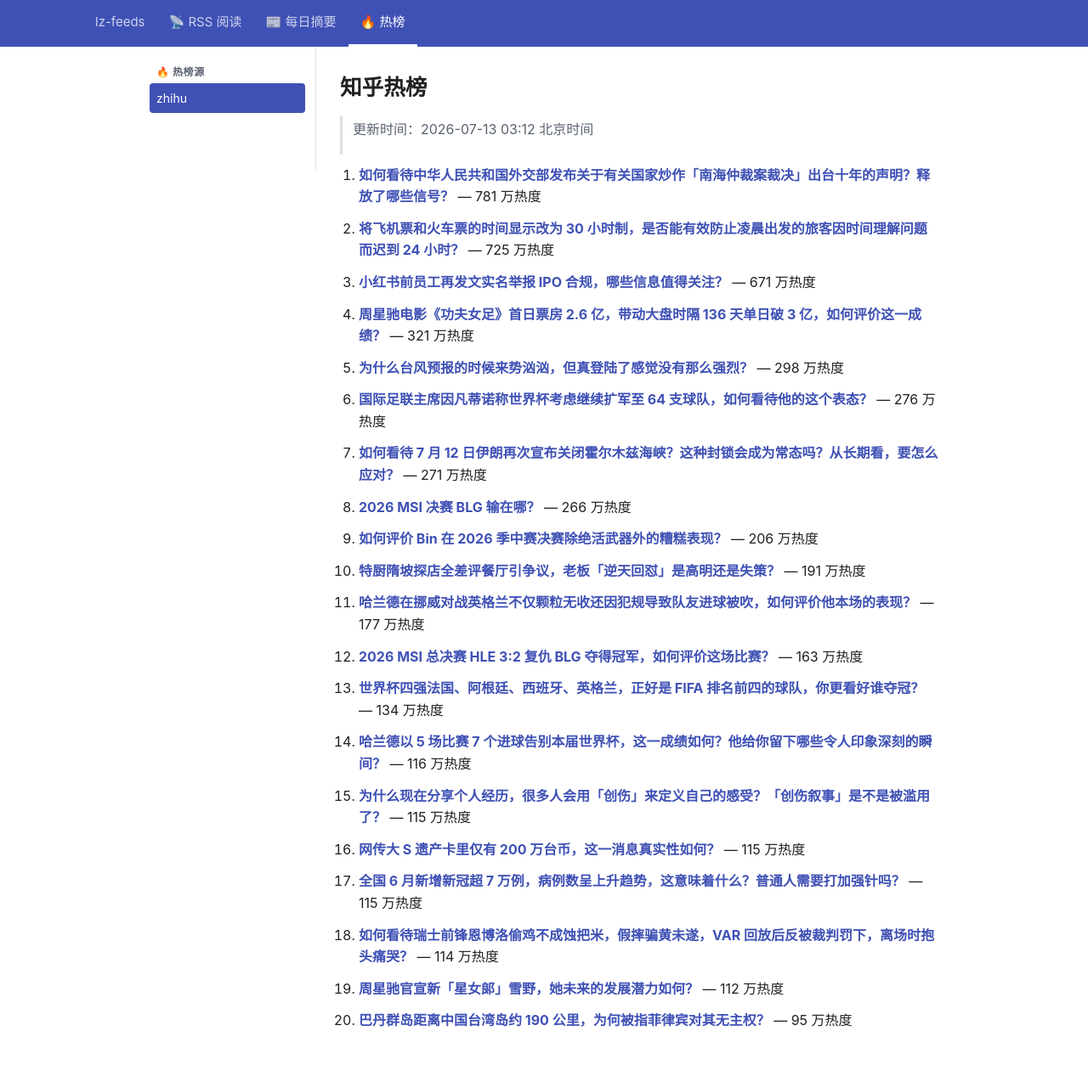
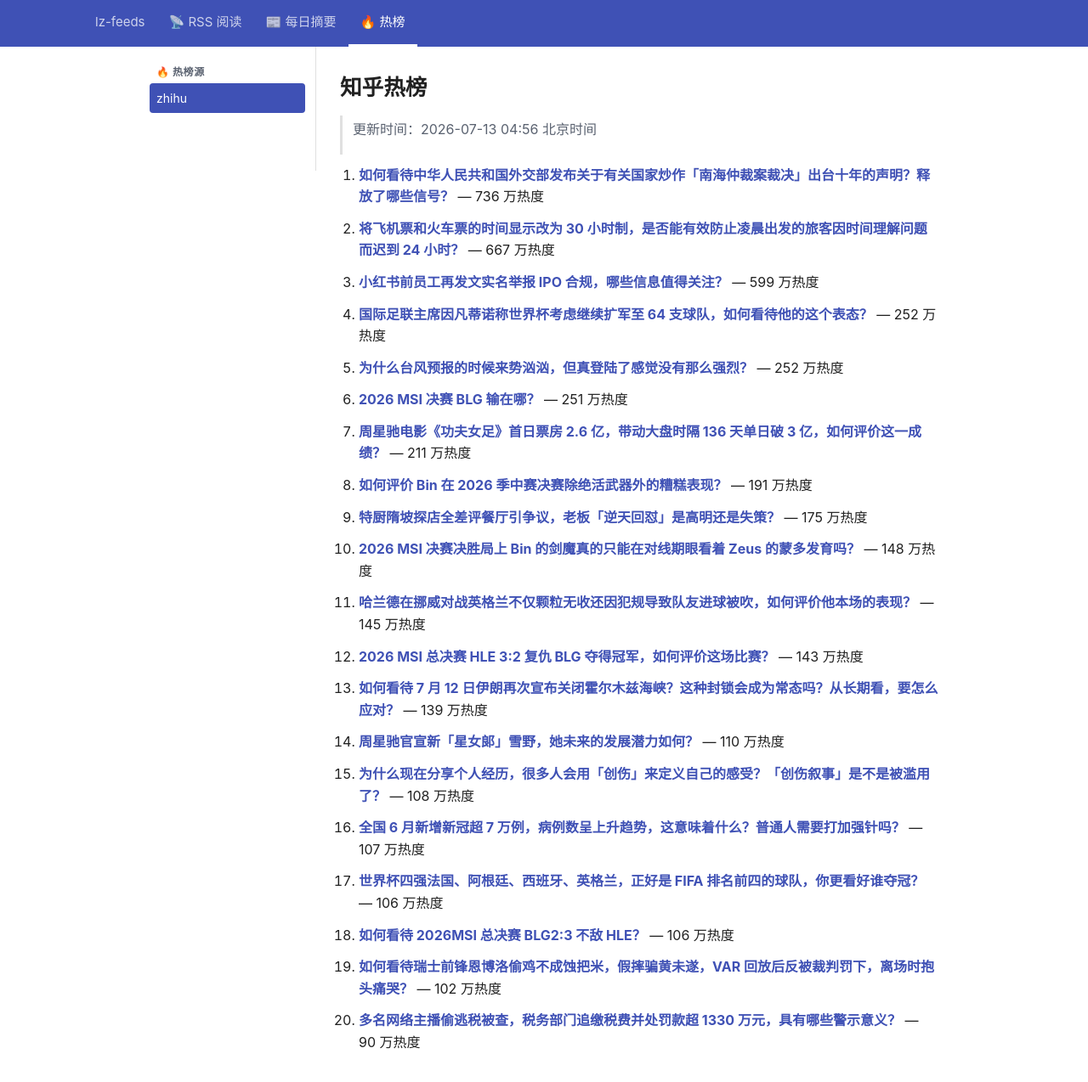
Before and after one commit to lizhang0101/lz-feeds, a Jekyll site: the page built from _hotlist/zhihu.md, in a window 1280 px wide and 1305 px high. Shown: the top 1274 px of the window at 85% size. Built offline with Jekyll 4.4.1, drawn with Linux system fonts in a browser that asks for light colours.

Commit message:
hotlist: 2026-07-12T20:56Z

```diff
--- a/_hotlist/zhihu.md
+++ b/_hotlist/zhihu.md
@@ -1,48 +1,48 @@
 ---
-updated: 2026-07-13 03:12 北京时间
+updated: 2026-07-13 04:56 北京时间
 count: 20
 ---
 
 # 知乎热榜
 
-> 更新时间：2026-07-13 03:12 北京时间
+> 更新时间：2026-07-13 04:56 北京时间
 
-1. **[如何看待中华人民共和国外交部发布关于有关国家炒作「南海仲裁案裁决」出台十年的声明？释放了哪些信号？](https://www.zhihu.com/question/2059717066660303002)** — 781 万热度
+1. **[如何看待中华人民共和国外交部发布关于有关国家炒作「南海仲裁案裁决」出台十年的声明？释放了哪些信号？](https://www.zhihu.com/question/2059717066660303002)** — 736 万热度
 
-2. **[将飞机票和火车票的时间显示改为 30 小时制，是否能有效防止凌晨出发的旅客因时间理解问题而迟到 24 小时？](https://www.zhihu.com/question/2015414302245422985)** — 725 万热度
+2. **[将飞机票和火车票的时间显示改为 30 小时制，是否能有效防止凌晨出发的旅客因时间理解问题而迟到 24 小时？](https://www.zhihu.com/question/2015414302245422985)** — 667 万热度
 
-3. **[小红书前员工再发文实名举报 IPO 合规，哪些信息值得关注？](https://www.zhihu.com/question/2058623048639689021)** — 671 万热度
+3. **[小红书前员工再发文实名举报 IPO 合规，哪些信息值得关注？](https://www.zhihu.com/question/2058623048639689021)** — 599 万热度
 
-4. **[周星驰电影《功夫女足》首日票房 2.6 亿，带动大盘时隔 136 天单日破 3 亿，如何评价这一成绩？](https://www.zhihu.com/question/2059428102430613532)** — 321 万热度
+4. **[国际足联主席因凡蒂诺称世界杯考虑继续扩军至 64 支球队，如何看待他的这个表态？](https://www.zhihu.com/question/2059571588832531872)** — 252 万热度
 
-5. **[为什么台风预报的时候来势汹汹，但真登陆了感觉没有那么强烈？](https://www.zhihu.com/question/1943291837109478434)** — 298 万热度
+5. **[为什么台风预报的时候来势汹汹，但真登陆了感觉没有那么强烈？](https://www.zhihu.com/question/1943291837109478434)** — 252 万热度
 
-6. **[国际足联主席因凡蒂诺称世界杯考虑继续扩军至 64 支球队，如何看待他的这个表态？](https://www.zhihu.com/question/2059571588832531872)** — 276 万热度
+6. **[2026 MSI 决赛 BLG 输在哪？](https://www.zhihu.com/question/2059726264324157732)** — 251 万热度
 
-7. **[如何看待 7 月 12 日伊朗再次宣布关闭霍尔木兹海峡？这种封锁会成为常态吗？从长期看，要怎么应对？](https://www.zhihu.com/question/2059566718733776028)** — 271 万热度
+7. **[周星驰电影《功夫女足》首日票房 2.6 亿，带动大盘时隔 136 天单日破 3 亿，如何评价这一成绩？](https://www.zhihu.com/question/2059428102430613532)** — 211 万热度
 
-8. **[2026 MSI 决赛 BLG 输在哪？](https://www.zhihu.com/question/2059726264324157732)** — 266 万热度
+8. **[如何评价 Bin 在 2026 季中赛决赛除绝活武器外的糟糕表现？](https://www.zhihu.com/question/2059724574866895892)** — 191 万热度
 
-9. **[如何评价 Bin 在 2026 季中赛决赛除绝活武器外的糟糕表现？](https://www.zhihu.com/question/2059724574866895892)** — 206 万热度
+9. **[特厨隋坡探店全差评餐厅引争议，老板「逆天回怼」是高明还是失策？](https://www.zhihu.com/question/2059021609504186485)** — 175 万热度
 
-10. **[特厨隋坡探店全差评餐厅引争议，老板「逆天回怼」是高明还是失策？](https://www.zhihu.com/question/2059021609504186485)** — 191 万热度
+10. **[2026 MSI 决赛决胜局上 Bin 的剑魔真的只能在对线期眼看着 Zeus 的蒙多发育吗？](https://www.zhihu.com/question/2059725879068942431)** — 148 万热度
 
-11. **[哈兰德在挪威对战英格兰不仅颗粒无收还因犯规导致队友进球被吹，如何评价他本场的表现？](https://www.zhihu.com/question/2059551988392485935)** — 177 万热度
+11. **[哈兰德在挪威对战英格兰不仅颗粒无收还因犯规导致队友进球被吹，如何评价他本场的表现？](https://www.zhihu.com/question/2059551988392485935)** — 145 万热度
 
-12. **[2026 MSI 总决赛 HLE 3:2 复仇 BLG 夺得冠军，如何评价这场比赛？](https://www.zhihu.com/question/2059612028357063761)** — 163 万热度
+12. **[2026 MSI 总决赛 HLE 3:2 复仇 BLG 夺得冠军，如何评价这场比赛？](https://www.zhihu.com/question/2059612028357063761)** — 143 万热度
 
-13. **[世界杯四强法国、阿根廷、西班牙、英格兰，正好是 FIFA 排名前四的球队，你更看好谁夺冠？](https://www.zhihu.com/question/2059606032012113468)** — 134 万热度
+13. **[如何看待 7 月 12 日伊朗再次宣布关闭霍尔木兹海峡？这种封锁会成为常态吗？从长期看，要怎么应对？](https://www.zhihu.com/question/2059566718733776028)** — 139 万热度
 
-14. **[哈兰德以 5 场比赛 7 个进球告别本届世界杯，这一成绩如何？他给你留下哪些令人印象深刻的瞬间？](https://www.zhihu.com/question/2059562876868583536)** — 116 万热度
+14. **[周星驰官宣新「星女郎」雪野，她未来的发展潜力如何？](https://www.zhihu.com/question/2059265190982693711)** — 110 万热度
 
-15. **[为什么现在分享个人经历，很多人会用「创伤」来定义自己的感受？「创伤叙事」是不是被滥用了？](https://www.zhihu.com/question/2057492254889964985)** — 115 万热度
+15. **[为什么现在分享个人经历，很多人会用「创伤」来定义自己的感受？「创伤叙事」是不是被滥用了？](https://www.zhihu.com/question/2057492254889964985)** — 108 万热度
 
-16. **[网传大 S 遗产卡里仅有 200 万台币，这一消息真实性如何？](https://www.zhihu.com/question/2058340032570725122)** — 115 万热度
+16. **[全国 6 月新增新冠超 7 万例，病例数呈上升趋势，这意味着什么？普通人需要打加强针吗？](https://www.zhihu.com/question/2059065054323123594)** — 107 万热度
 
-17. **[全国 6 月新增新冠超 7 万例，病例数呈上升趋势，这意味着什么？普通人需要打加强针吗？](https://www.zhihu.com/question/2059065054323123594)** — 115 万热度
+17. **[世界杯四强法国、阿根廷、西班牙、英格兰，正好是 FIFA 排名前四的球队，你更看好谁夺冠？](https://www.zhihu.com/question/2059606032012113468)** — 106 万热度
 
-18. **[如何看待瑞士前锋恩博洛偷鸡不成蚀把米，假摔骗黄未遂，VAR 回放后反被裁判罚下，离场时抱头痛哭？](https://www.zhihu.com/question/2059586957143795316)** — 114 万热度
+18. **[如何看待 2026MSI 总决赛 BLG2:3 不敌 HLE？](https://www.zhihu.com/question/2059723166767900155)** — 106 万热度
 
-19. **[周星驰官宣新「星女郎」雪野，她未来的发展潜力如何？](https://www.zhihu.com/question/2059265190982693711)** — 112 万热度
+19. **[如何看待瑞士前锋恩博洛偷鸡不成蚀把米，假摔骗黄未遂，VAR 回放后反被裁判罚下，离场时抱头痛哭？](https://www.zhihu.com/question/2059586957143795316)** — 102 万热度
 
-20. **[巴丹群岛距离中国台湾岛约 190 公里，为何被指菲律宾对其无主权？](https://www.zhihu.com/question/2057979365087093311)** — 95 万热度
+20. **[多名网络主播偷逃税被查，税务部门追缴税费并处罚款超 1330 万元，具有哪些警示意义？](https://www.zhihu.com/question/2058858186505810525)** — 90 万热度
```
